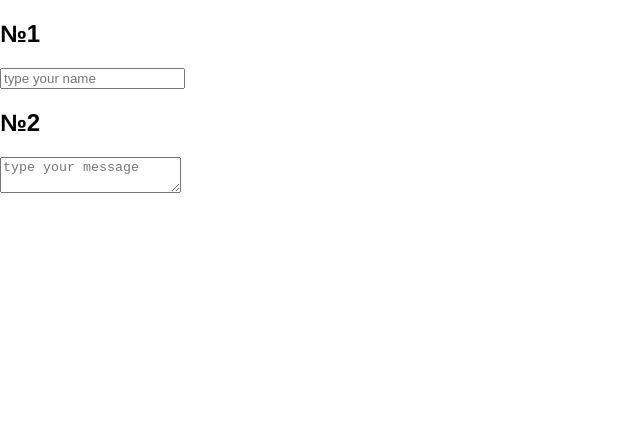
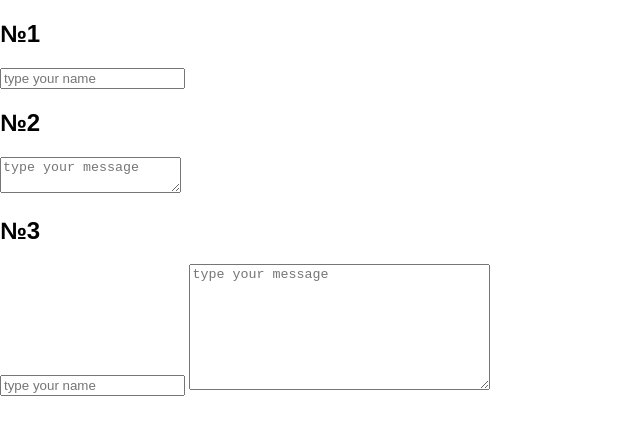
Before and after one commit to OlesaMin18/A, a plain HTML site: page form9/index.html in a window 1280 px wide. Shown: the whole page, without its empty margins (0-640 px from the left). Drawn offline with Linux system fonts and the light colour scheme; files that its build step writes are made by us from their sources.

```diff
--- a/form9/index.html
+++ b/form9/index.html
@@ -10,5 +10,8 @@
         <input type="text" placeholder="type your name" style="color: rgb(52, 102, 72);">
         <h2>№2</h2>
         <textarea placeholder="type your message" style="color: rgb(39, 96, 65);"></textarea>
+        <h2>№3</h2>
+        <input type="text" placeholder="type your name" style="color: rgb(74, 136, 99);">
+        <textarea rows="8" cols="35" placeholder="type your message" style="color: rgb(39, 96, 65);"></textarea>
     </body>
 </html>
```
